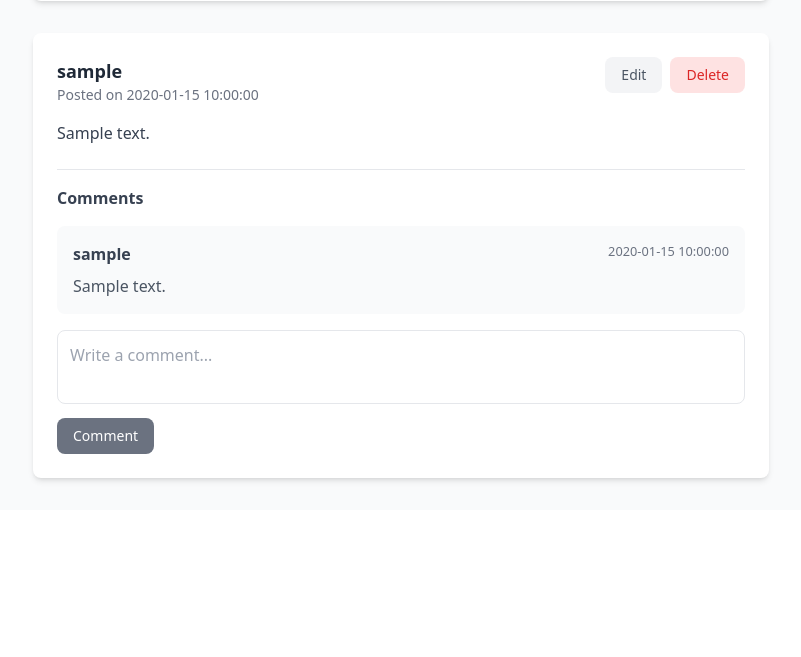
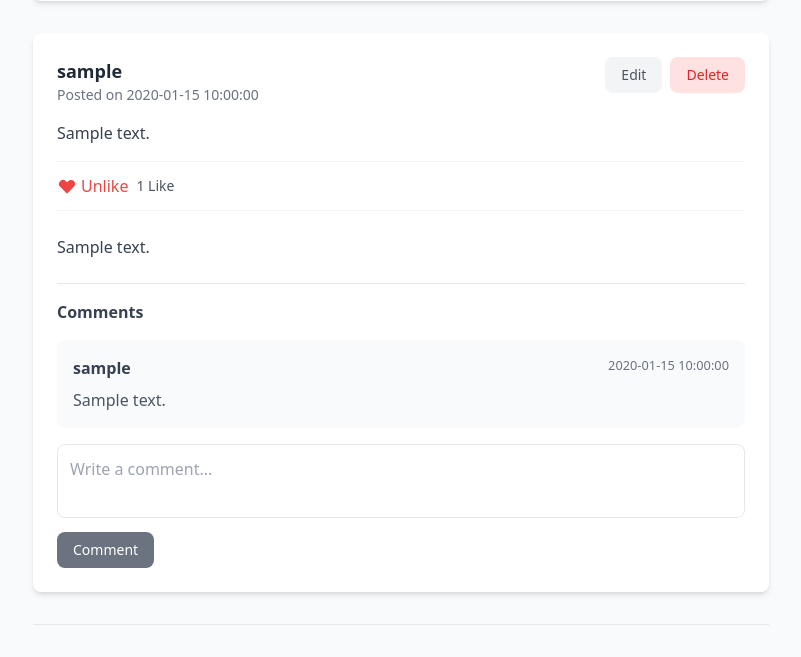
Before and after one commit to GOATAFI/mini_X, a PHP site: page /Mini-X/homepage.php in a window 1280 px wide. Shown: the part 387-1044 px from the top of the page, without its empty margins (431-1232 px from the left). Before the commit the page ends 870 px from the top, so only its background shows below. Run offline with PHP 8.4, Linux system fonts and the light colour scheme; the visitor is signed in with stand-in values (Sample User, id 1); tables that the repository leaves empty or names only in its code hold one stand-in row (values such as "Sample post"); some libraries are stand-ins or nearby versions.

Commit message:
like unlike done implementing

```diff
--- a/backend/routes/like.php
+++ b/backend/routes/like.php
@@ -19,6 +19,7 @@ if (!$like) {
     // Add a new like
     $stmt = $pdo->prepare("INSERT INTO likes (post_id, user_id) VALUES (?, ?)");
     $stmt->execute([$post_id, $user_id]);
+    header("Location: http://localhost/Mini-X/homepage.php"); // Redirect to homepage
     echo json_encode(['success' => 'Post liked']);
 } else {
     echo json_encode(['error' => 'Already liked']);
--- a/backend/routes/unlike.php
+++ b/backend/routes/unlike.php
@@ -14,4 +14,6 @@ $user_id = $_SESSION['user_id'];
 $stmt = $pdo->prepare("DELETE FROM likes WHERE post_id = ? AND user_id = ?");
 $stmt->execute([$post_id, $user_id]);
 
+
+header("Location: http://localhost/Mini-X/homepage.php"); // Redirect to homepage
 echo json_encode(['success' => 'Post unliked']);
--- a/homepage.php
+++ b/homepage.php
@@ -10,11 +10,14 @@ require 'backend/db.php';
 
 $currentUserId = $_SESSION['user_id'];
 
-$stmt = $pdo->query("SELECT posts.id, posts.content, posts.created_at, posts.user_id, users.username
+$stmt = $pdo->query("SELECT posts.id, posts.content, posts.created_at, users.username, posts.user_id,
+                     (SELECT COUNT(*) FROM likes WHERE likes.post_id = posts.id) AS like_count,
+                     (SELECT COUNT(*) FROM likes WHERE likes.post_id = posts.id AND likes.user_id = $currentUserId) AS user_liked
                      FROM posts
                      JOIN users ON posts.user_id = users.id
                      ORDER BY posts.created_at DESC");
 $posts = $stmt->fetchAll();
+
 
 $usersStmt = $pdo->prepare("SELECT * FROM users WHERE id != ?");
 $usersStmt->execute([$currentUserId]);
@@ -80,6 +83,7 @@ $users = $usersStmt->fetchAll();
                                     </form>
                                 <?php endif; ?>
                             </div>
+
                         <?php endforeach; ?>
                     </div>
                 </div>
@@ -136,6 +140,38 @@ $users = $usersStmt->fetchAll();
                                 <?php endif; ?>
                             </div>
 
+                            <p class="text-gray-700 mb-4"><?php echo htmlspecialchars($post['content']); ?></p>
+
+                            <!-- Like Section -->
+                            <div class="flex items-center space-x-4 mb-6 border-t border-b border-gray-100 py-3">
+                                <div class="flex items-center space-x-2">
+                                    <?php if ($post['user_liked']): ?>
+                                        <form action="backend/routes/unlike.php" method="POST" class="inline">
+                                            <input type="hidden" name="post_id" value="<?php echo $post['id']; ?>">
+                                            <button type="submit" class="flex items-center space-x-1 text-red-500 hover:text-red-600 transition duration-200">
+                                                <svg xmlns="http://www.w3.org/2000/svg" class="h-5 w-5 fill-current" viewBox="0 0 20 20">
+                                                    <path fill-rule="evenodd" d="M3.172 5.172a4 4 0 015.656 0L10 6.343l1.172-1.171a4 4 0 115.656 5.656L10 17.657l-6.828-6.829a4 4 0 010-5.656z" clip-rule="evenodd" />
+                                                </svg>
+                                                <span>Unlike</span>
+                                            </button>
+                                        </form>
+                                    <?php else: ?>
+                                        <form action="backend/routes/like.php" method="POST" class="inline">
+                                            <input type="hidden" name="post_id" value="<?php echo $post['id']; ?>">
+                                            <button type="submit" class="flex items-center space-x-1 text-gray-500 hover:text-red-500 transition duration-200">
+                                                <svg xmlns="http://www.w3.org/2000/svg" class="h-5 w-5" fill="none" viewBox="0 0 24 24" stroke="currentColor">
+                                                    <path stroke-linecap="round" stroke-linejoin="round" stroke-width="2" d="M4.318 6.318a4.5 4.5 0 000 6.364L12 20.364l7.682-7.682a4.5 4.5 0 00-6.364-6.364L12 7.636l-1.318-1.318a4.5 4.5 0 00-6.364 0z" />
+                                                </svg>
+                                                <span>Like</span>
+                                            </button>
+                                        </form>
+                                    <?php endif; ?>
+                                    <span class="text-gray-600 text-sm">
+                                        <?php echo $post['like_count']; ?> <?php echo $post['like_count'] === 1 ? 'Like' : 'Likes'; ?>
+                                    </span>
+                                </div>
+                            </div>
+
                             <p class="text-gray-700 mb-6"><?php echo htmlspecialchars($post['content']); ?></p>
 
                             <!-- Comments Section -->
@@ -183,6 +219,11 @@ $users = $usersStmt->fetchAll();
                                 </form>
                             </div>
                         </div>
+                        <div>
+
+
+                            <hr>
+                        </div>
                     <?php endforeach; ?>
                 </div>
             </div>
```
